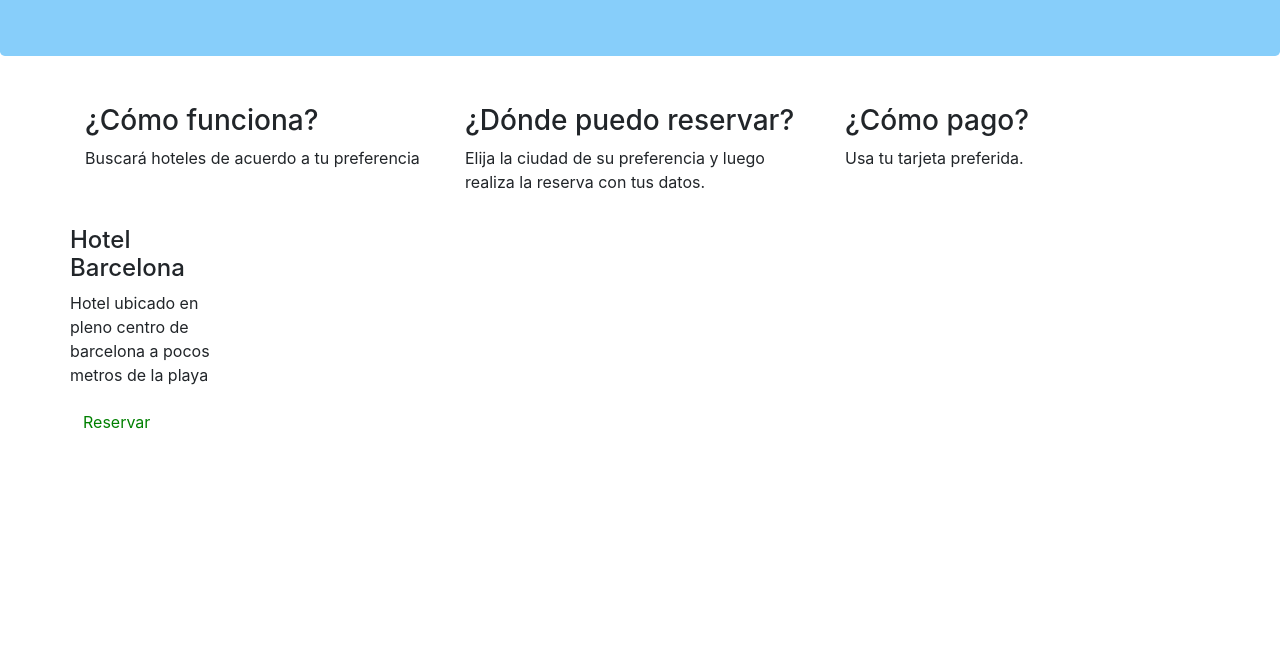
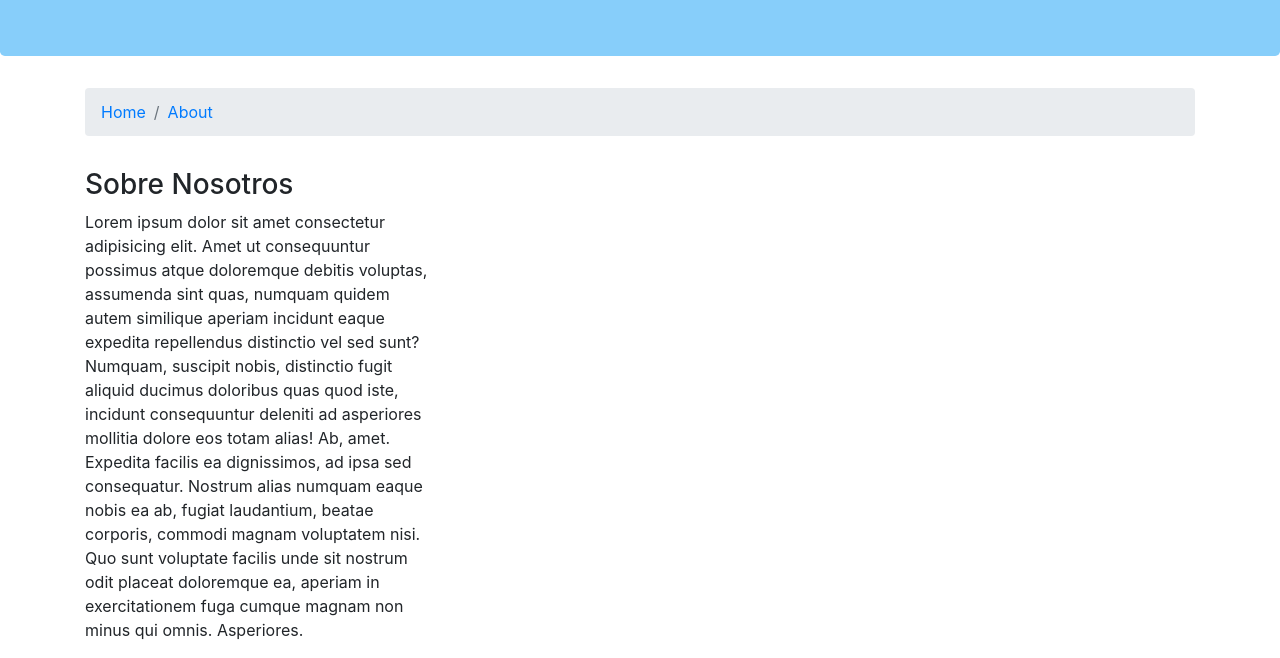
Before and after one commit to AleysRocaVargas/bootstrapcoursera, a website: page about.html in a window 1280 px wide. Shown: the part 184-842 px from the top of the page. Before the commit the page ends 800 px from the top, so only its background shows below. Drawn offline with nearby package versions, Linux system fonts and the light colour scheme.

Commit message:
se ha realizado el breadcum

```diff
--- a/about.html
+++ b/about.html
@@ -22,11 +22,11 @@
           </button>
         <div class="collapse navbar-collapse" id="collapsibleNavId">
             <ul class="navbar-nav mr-auto">
+                <li class="nav-item ">
+                    <a class="nav-link" href="index.html">Home </a>
+                </li>
                 <li class="nav-item active">
-                    <a class="nav-link" href="#">Home <span class="sr-only">(current)</span></a>
-                </li>
-                <li class="nav-item">
-                    <a class="nav-link" href="#">Nosotros</a>
+                    <a class="nav-link" href="#">Nosotros<span class="sr-only">(current)</span></a>
                 </li>
                 <li class="nav-item">
                     <a class="nav-link" href="#">Precios</a>
@@ -61,44 +61,22 @@
     <h1>Hoteles</h1>
   </div>
   <div class="container">
+    <nav class="breadcrumb">
+      <a class="breadcrumb-item" href="index.html">Home</a>
+
+      <span class="breadcrumb-item active">
+        <a class="breadcrumb-item" href="#">About</a>
+      </span>
+
+    </nav>
     <div class="row">
       <div class="col-sm-4">
         <p>
           <h3>
-            ¿Cómo funciona?
+            Sobre Nosotros
           </h3>
-          <p>Buscará hoteles de acuerdo a tu preferencia</p>
+          <p>Lorem ipsum dolor sit amet consectetur adipisicing elit. Amet ut consequuntur possimus atque doloremque debitis voluptas, assumenda sint quas, numquam quidem autem similique aperiam incidunt eaque expedita repellendus distinctio vel sed sunt? Numquam, suscipit nobis, distinctio fugit aliquid ducimus doloribus quas quod iste, incidunt consequuntur deleniti ad asperiores mollitia dolore eos totam alias! Ab, amet. Expedita facilis ea dignissimos, ad ipsa sed consequatur. Nostrum alias numquam eaque nobis ea ab, fugiat laudantium, beatae corporis, commodi magnam voluptatem nisi. Quo sunt voluptate facilis unde sit nostrum odit placeat doloremque ea, aperiam in exercitationem fuga cumque magnam non minus qui omnis. Asperiores.</p>
         </p>
-      </div>
-      <div class="col-sm-4">
-        <p>
-          <h3>
-            ¿Dónde puedo reservar?
-          </h3>
-          <p>Elija la ciudad de su preferencia y luego
-            realiza la reserva con tus datos.
-          </p>
-        </p>
-      </div>
-      <div class="col-sm-4">
-        <p>
-          <h3>
-            ¿Cómo pago?
-          </h3>
-          <p>Usa tu tarjeta preferida.</p>
-        </p>
-      </div>
-      <hr>
-      <div class="row">
-        <div class="col-sm-4">
-          <p>
-            <h4>
-              Hotel Barcelona
-            </h3>
-            <p>Hotel ubicado en pleno centro de barcelona a pocos metros de la playa</p>
-          </p>
-          <button class="btn">Reservar</button>
-        </div>
       </div>
 
     </div>
```
Also changed, not shown: index.html (+3 -3 lines).
